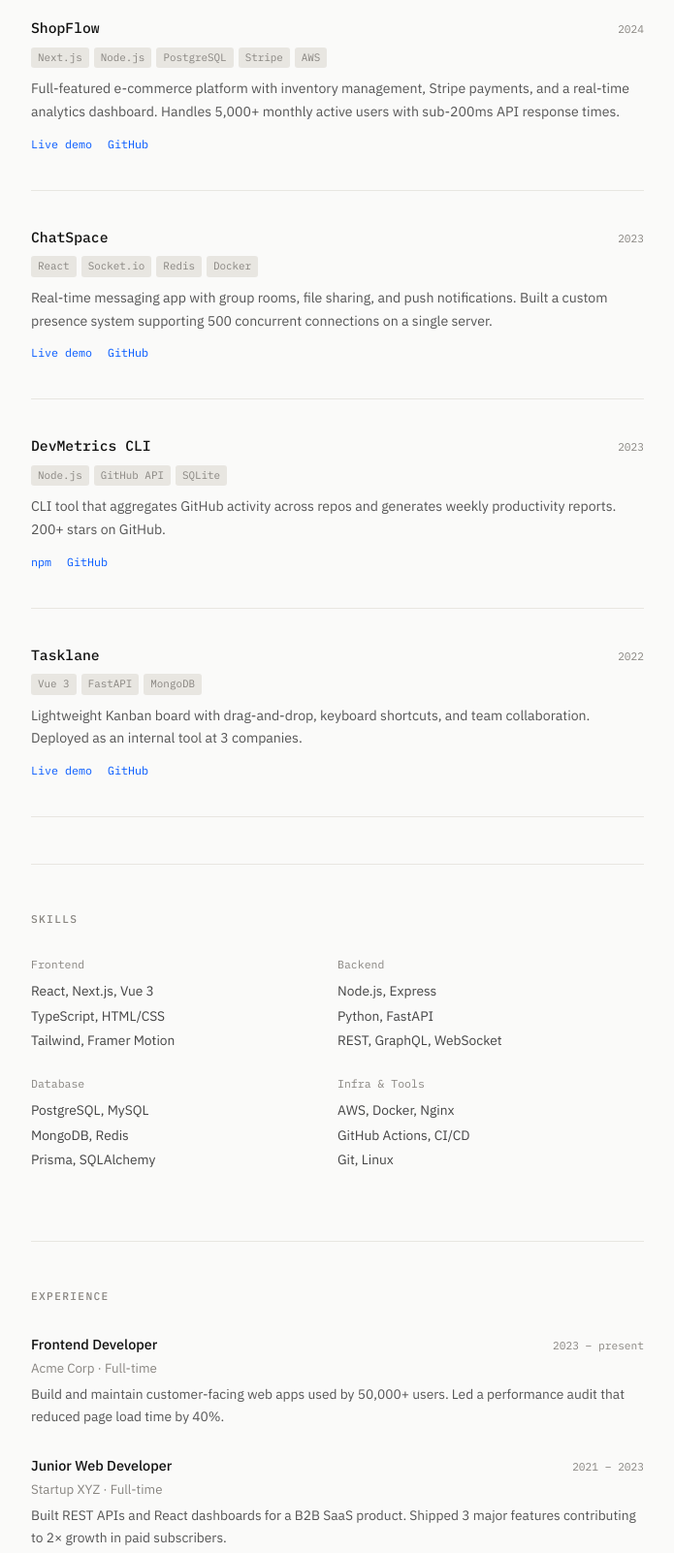
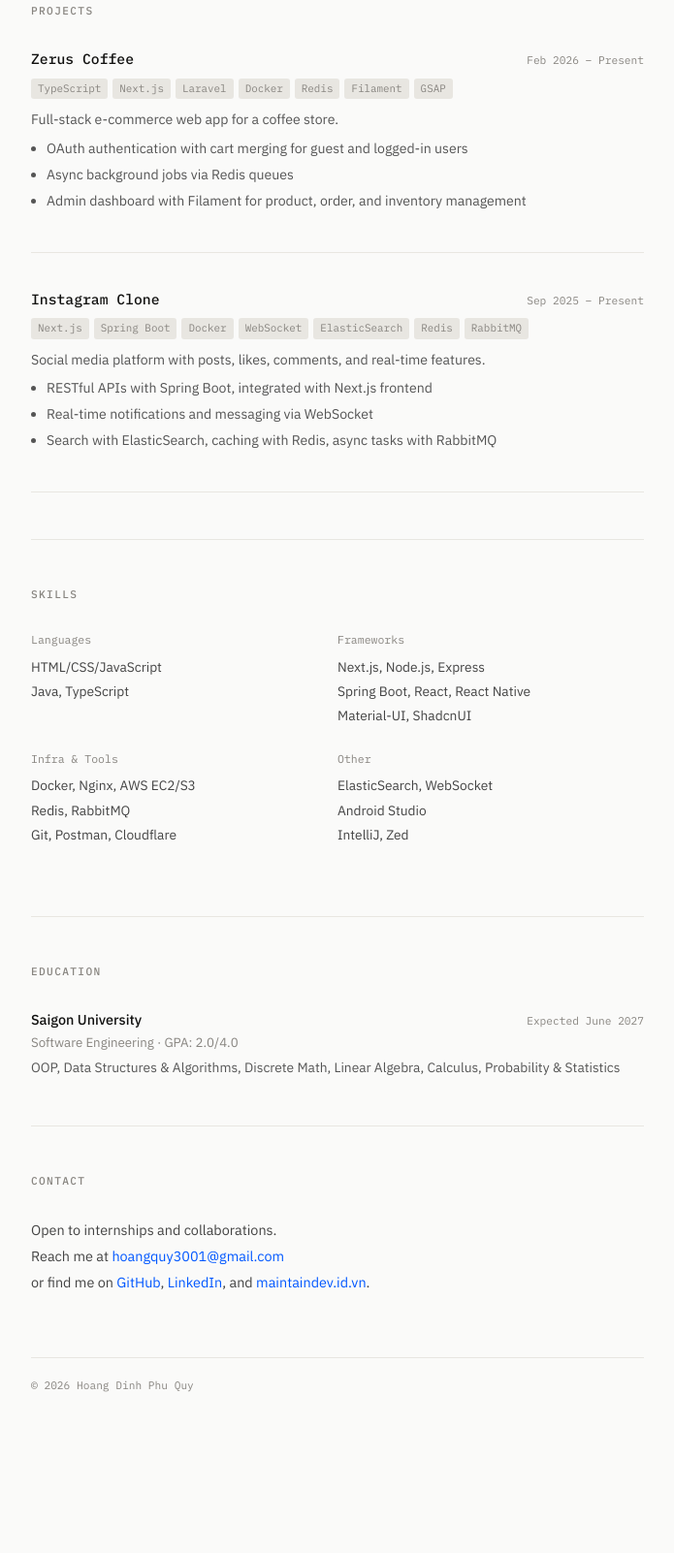
Before and after one commit to Hoang5433/portfolio, a plain HTML site: page index.html in a window 1280 px wide. Shown: the part 476-2078 px from the top of the page at 97% size, without its empty margins (292-987 px from the left). After the commit the page ends 2035 px from the top, so only its background shows below. Drawn offline with Linux system fonts and the light colour scheme.

Commit message:
Change name and contact details in index.html
Updated personal information and project details in the portfolio.

```diff
--- a/index.html
+++ b/index.html
@@ -3,7 +3,7 @@
 <head>
   <meta charset="UTF-8"/>
   <meta name="viewport" content="width=device-width, initial-scale=1.0"/>
-  <title>Alex Nguyen – Web Developer</title>
+  <title>Hoang Dinh Phu Quy – Web Developer</title>
   <link href="https://fonts.googleapis.com/css2?family=IBM+Plex+Mono:wght@400;500&family=IBM+Plex+Sans:wght@300;400;500&display=swap" rel="stylesheet"/>
   <style>
     :root {
@@ -33,7 +33,6 @@
       padding: 80px 24px 120px;
     }
 
-    /* HEADER */
     header { margin-bottom: 56px; }
 
     .avatar {
@@ -70,6 +69,7 @@
       color: var(--accent);
       text-decoration: none;
       margin-right: 18px;
+      margin-bottom: 6px;
       border-bottom: 1px solid transparent;
       transition: border-color 0.15s;
     }
@@ -83,14 +83,12 @@
       margin-top: 22px;
     }
 
-    /* DIVIDER */
     hr {
       border: none;
       border-top: 1px solid var(--subtle);
       margin: 48px 0;
     }
 
-    /* SECTION LABEL */
     .section-title {
       font-family: var(--mono);
       font-size: 0.7rem;
@@ -150,10 +148,19 @@
       font-size: 0.88rem;
       color: #555;
       line-height: 1.7;
-      margin-bottom: 12px;
+      margin-bottom: 4px;
     }
 
-    .project-links { display: flex; gap: 16px; }
+    .project-desc ul {
+      padding-left: 16px;
+      margin-top: 6px;
+    }
+
+    .project-desc li {
+      margin-bottom: 3px;
+    }
+
+    .project-links { display: flex; gap: 16px; margin-top: 12px; }
     .project-links a {
       font-family: var(--mono);
       font-size: 0.73rem;
@@ -183,18 +190,18 @@
       line-height: 1.85;
     }
 
-    /* EXPERIENCE */
-    .exp { margin-bottom: 26px; }
-    .exp-header {
+    /* EDUCATION */
+    .edu { margin-bottom: 8px; }
+    .edu-header {
       display: flex;
       justify-content: space-between;
       align-items: baseline;
-      margin-bottom: 3px;
+      margin-bottom: 2px;
     }
-    .exp-title { font-size: 0.9rem; font-weight: 500; }
-    .exp-period { font-family: var(--mono); font-size: 0.7rem; color: var(--muted); }
-    .exp-company { font-size: 0.83rem; color: var(--muted); margin-bottom: 5px; }
-    .exp-desc { font-size: 0.86rem; color: #555; line-height: 1.7; }
+    .edu-school { font-size: 0.9rem; font-weight: 500; }
+    .edu-period { font-family: var(--mono); font-size: 0.7rem; color: var(--muted); }
+    .edu-degree { font-size: 0.83rem; color: var(--muted); margin-bottom: 4px; }
+    .edu-desc { font-size: 0.86rem; color: #555; line-height: 1.7; }
 
     /* CONTACT */
     .contact-line { font-size: 0.9rem; color: #444; line-height: 1.85; }
@@ -206,23 +213,19 @@
     }
     .contact-line a:hover { border-color: var(--accent); }
 
-    /* FOOTER */
     footer { margin-top: 64px; padding-top: 20px; border-top: 1px solid var(--subtle); }
     footer p { font-family: var(--mono); font-size: 0.7rem; color: var(--muted); }
 
-    /* FADE IN */
     @keyframes fadeIn {
       from { opacity: 0; transform: translateY(10px); }
       to   { opacity: 1; transform: translateY(0); }
     }
     .container > * { animation: fadeIn 0.45s ease both; }
-    header { animation-delay: 0s; }
-    hr { animation-delay: 0.06s; }
 
     @media (max-width: 480px) {
       .skills-list { grid-template-columns: 1fr; }
       .project-header { flex-direction: column; gap: 2px; }
-      .exp-header { flex-direction: column; gap: 2px; }
+      .edu-header { flex-direction: column; gap: 2px; }
     }
   </style>
 </head>
@@ -231,16 +234,17 @@
 
   <header>
     <div class="avatar">👨‍💻</div>
-    <h1>Alex Nguyen</h1>
+    <h1>Hoang Dinh Phu Quy</h1>
     <p class="tagline">Web Developer · Ho Chi Minh City, Vietnam</p>
     <div class="links">
-      <a href="mailto:alex@example.com">Email</a>
-      <a href="https://github.com" target="_blank">GitHub</a>
-      <a href="https://linkedin.com" target="_blank">LinkedIn</a>
-      <a href="#" target="_blank">Resume (PDF)</a>
+      <a href="mailto:hoangquy3001@gmail.com">Email</a>
+      <a href="https://github.com/Hoang5433" target="_blank">GitHub</a>
+      <a href="https://www.linkedin.com/in/ho%C3%A0ng-qu%C3%BD-2577762b6/" target="_blank">LinkedIn</a>
+      <a href="https://www.maintaindev.id.vn" target="_blank">Website</a>
+      <a href="cv.pdf" target="_blank">Resume (PDF)</a>
     </div>
     <p class="bio">
-      Full-stack web developer with 3+ years building products people actually use. I care about clean code, fast load times, and shipping things that work. Currently open to new opportunities.
+      Software Engineering student at Saigon University, passionate about building full-stack web applications. Currently working on real-world projects involving microservices, real-time systems, and modern web stacks.
     </p>
   </header>
 
@@ -250,80 +254,49 @@
 
   <div class="project">
     <div class="project-header">
-      <span class="project-name">ShopFlow</span>
-      <span class="project-year">2024</span>
+      <span class="project-name">Zerus Coffee</span>
+      <span class="project-year">Feb 2026 – Present</span>
     </div>
     <div class="project-stack">
+      <span class="stack-tag">TypeScript</span>
       <span class="stack-tag">Next.js</span>
-      <span class="stack-tag">Node.js</span>
-      <span class="stack-tag">PostgreSQL</span>
-      <span class="stack-tag">Stripe</span>
-      <span class="stack-tag">AWS</span>
+      <span class="stack-tag">Laravel</span>
+      <span class="stack-tag">Docker</span>
+      <span class="stack-tag">Redis</span>
+      <span class="stack-tag">Filament</span>
+      <span class="stack-tag">GSAP</span>
     </div>
-    <p class="project-desc">
-      Full-featured e-commerce platform with inventory management, Stripe payments, and a real-time analytics dashboard. Handles 5,000+ monthly active users with sub-200ms API response times.
-    </p>
-    <div class="project-links">
-      <a href="#" target="_blank">Live demo</a>
-      <a href="#" target="_blank">GitHub</a>
+    <div class="project-desc">
+      Full-stack e-commerce web app for a coffee store.
+      <ul>
+        <li>OAuth authentication with cart merging for guest and logged-in users</li>
+        <li>Async background jobs via Redis queues</li>
+        <li>Admin dashboard with Filament for product, order, and inventory management</li>
+      </ul>
     </div>
   </div>
 
   <div class="project">
     <div class="project-header">
-      <span class="project-name">ChatSpace</span>
-      <span class="project-year">2023</span>
+      <span class="project-name">Instagram Clone</span>
+      <span class="project-year">Sep 2025 – Present</span>
     </div>
     <div class="project-stack">
-      <span class="stack-tag">React</span>
-      <span class="stack-tag">Socket.io</span>
+      <span class="stack-tag">Next.js</span>
+      <span class="stack-tag">Spring Boot</span>
+      <span class="stack-tag">Docker</span>
+      <span class="stack-tag">WebSocket</span>
+      <span class="stack-tag">ElasticSearch</span>
       <span class="stack-tag">Redis</span>
-      <span class="stack-tag">Docker</span>
+      <span class="stack-tag">RabbitMQ</span>
     </div>
-    <p class="project-desc">
-      Real-time messaging app with group rooms, file sharing, and push notifications. Built a custom presence system supporting 500 concurrent connections on a single server.
-    </p>
-    <div class="project-links">
-      <a href="#" target="_blank">Live demo</a>
-      <a href="#" target="_blank">GitHub</a>
-    </div>
-  </div>
-
-  <div class="project">
-    <div class="project-header">
-      <span class="project-name">DevMetrics CLI</span>
-      <span class="project-year">2023</span>
-    </div>
-    <div class="project-stack">
-      <span class="stack-tag">Node.js</span>
-      <span class="stack-tag">GitHub API</span>
-      <span class="stack-tag">SQLite</span>
-    </div>
-    <p class="project-desc">
-      CLI tool that aggregates GitHub activity across repos and generates weekly productivity reports. 200+ stars on GitHub.
-    </p>
-    <div class="project-links">
-      <a href="#" target="_blank">npm</a>
-      <a href="#" target="_blank">GitHub</a>
-    </div>
-  </div>
-
-  <div class="project">
-    <div class="project-header">
-      <span class="project-name">Tasklane</span>
-      <span class="project-year">2022</span>
-    </div>
-    <div class="project-stack">
-      <span class="stack-tag">Vue 3</span>
-      <span class="stack-tag">FastAPI</span>
-      <span class="stack-tag">MongoDB</span>
-    </div>
-    <p class="project-desc">
-      Lightweight Kanban board with drag-and-drop, keyboard shortcuts, and team collaboration. Deployed as an internal tool at 3 companies.
-    </p>
-    <div class="project-links">
-      <a href="#" target="_blank">Live demo</a>
-      <a href="#" target="_blank">GitHub</a>
+    <div class="project-desc">
+      Social media platform with posts, likes, comments, and real-time features.
+      <ul>
+        <li>RESTful APIs with Spring Boot, integrated with Next.js frontend</li>
+        <li>Real-time notifications and messaging via WebSocket</li>
+        <li>Search with ElasticSearch, caching with Redis, async tasks with RabbitMQ</li>
+      </ul>
     </div>
   </div>
 
@@ -332,66 +305,48 @@
   <div class="section-title">Skills</div>
   <div class="skills-list">
     <div class="skill-group">
-      <div class="skill-group-name">Frontend</div>
-      <div class="skill-items">React, Next.js, Vue 3<br/>TypeScript, HTML/CSS<br/>Tailwind, Framer Motion</div>
+      <div class="skill-group-name">Languages</div>
+      <div class="skill-items">HTML/CSS/JavaScript<br/>Java, TypeScript</div>
     </div>
     <div class="skill-group">
-      <div class="skill-group-name">Backend</div>
-      <div class="skill-items">Node.js, Express<br/>Python, FastAPI<br/>REST, GraphQL, WebSocket</div>
-    </div>
-    <div class="skill-group">
-      <div class="skill-group-name">Database</div>
-      <div class="skill-items">PostgreSQL, MySQL<br/>MongoDB, Redis<br/>Prisma, SQLAlchemy</div>
+      <div class="skill-group-name">Frameworks</div>
+      <div class="skill-items">Next.js, Node.js, Express<br/>Spring Boot, React, React Native<br/>Material-UI, ShadcnUI</div>
     </div>
     <div class="skill-group">
       <div class="skill-group-name">Infra & Tools</div>
-      <div class="skill-items">AWS, Docker, Nginx<br/>GitHub Actions, CI/CD<br/>Git, Linux</div>
+      <div class="skill-items">Docker, Nginx, AWS EC2/S3<br/>Redis, RabbitMQ<br/>Git, Postman, Cloudflare</div>
+    </div>
+    <div class="skill-group">
+      <div class="skill-group-name">Other</div>
+      <div class="skill-items">ElasticSearch, WebSocket<br/>Android Studio<br/>IntelliJ, Zed</div>
     </div>
   </div>
 
   <hr/>
 
-  <div class="section-title">Experience</div>
-
-  <div class="exp">
-    <div class="exp-header">
-      <span class="exp-title">Frontend Developer</span>
-      <span class="exp-period">2023 – present</span>
+  <div class="section-title">Education</div>
+  <div class="edu">
+    <div class="edu-header">
+      <span class="edu-school">Saigon University</span>
+      <span class="edu-period">Expected June 2027</span>
     </div>
-    <div class="exp-company">Acme Corp · Full-time</div>
-    <p class="exp-desc">Build and maintain customer-facing web apps used by 50,000+ users. Led a performance audit that reduced page load time by 40%.</p>
-  </div>
-
-  <div class="exp">
-    <div class="exp-header">
-      <span class="exp-title">Junior Web Developer</span>
-      <span class="exp-period">2021 – 2023</span>
-    </div>
-    <div class="exp-company">Startup XYZ · Full-time</div>
-    <p class="exp-desc">Built REST APIs and React dashboards for a B2B SaaS product. Shipped 3 major features contributing to 2× growth in paid subscribers.</p>
-  </div>
-
-  <div class="exp">
-    <div class="exp-header">
-      <span class="exp-title">Freelance Developer</span>
-      <span class="exp-period">2020 – 2021</span>
-    </div>
-    <div class="exp-company">Self-employed</div>
-    <p class="exp-desc">Delivered websites and web apps for 10+ small businesses. Stack: WordPress, Laravel, Vue.</p>
+    <div class="edu-degree">Software Engineering · GPA: 2.0/4.0</div>
+    <div class="edu-desc">OOP, Data Structures & Algorithms, Discrete Math, Linear Algebra, Calculus, Probability & Statistics</div>
   </div>
 
   <hr/>
 
   <div class="section-title">Contact</div>
   <p class="contact-line">
-    Open to full-time roles and freelance projects.<br/>
-    Reach me at <a href="mailto:alex@example.com">alex@example.com</a> or find me on
-    <a href="https://github.com" target="_blank">GitHub</a> and
-    <a href="https://linkedin.com" target="_blank">LinkedIn</a>.
+    Open to internships and collaborations.<br/>
+    Reach me at <a href="mailto:hoangquy3001@gmail.com">hoangquy3001@gmail.com</a><br/>
+    or find me on <a href="https://github.com/Hoang5433" target="_blank">GitHub</a>,
+    <a href="https://www.linkedin.com/in/ho%C3%A0ng-qu%C3%BD-2577762b6/" target="_blank">LinkedIn</a>,
+    and <a href="https://www.maintaindev.id.vn" target="_blank">maintaindev.id.vn</a>.
   </p>
 
   <footer>
-    <p>© 2026 Alex Nguyen</p>
+    <p>© 2026 Hoang Dinh Phu Quy</p>
   </footer>
 
 </div>
```
